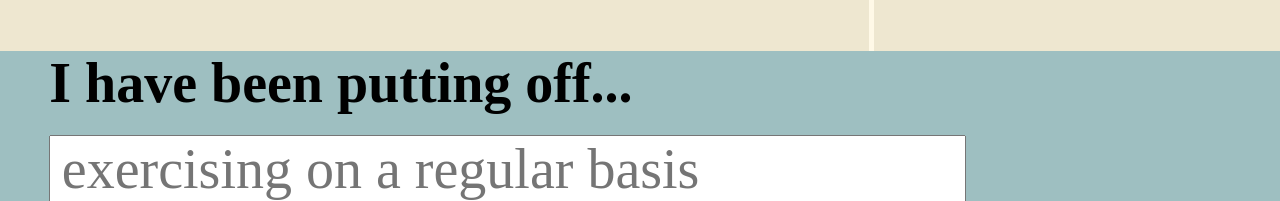
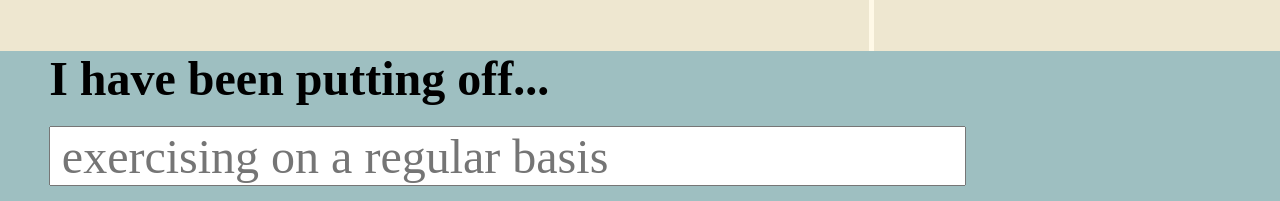
Before and after one commit to liucaslu/liucaslu.github.io, a plain HTML site: page index.html in a window 1280 px wide. Shown: the part 521-722 px from the top of the page. Drawn offline with Linux system fonts and the light colour scheme.

Commit message:
smaller inputs

```diff
--- a/style-main.css
+++ b/style-main.css
@@ -83,8 +83,8 @@ input[type="text"] {
 .goalReason {
   margin-top: 20px;
   margin-bottom: 0px;
-  font-size: 42pt;
-  height: 62px;
+  font-size: 36pt;
+  height: 54px;
   font-family: 'Times New Roman', serif;
   font-weight: 600;
 }
```
